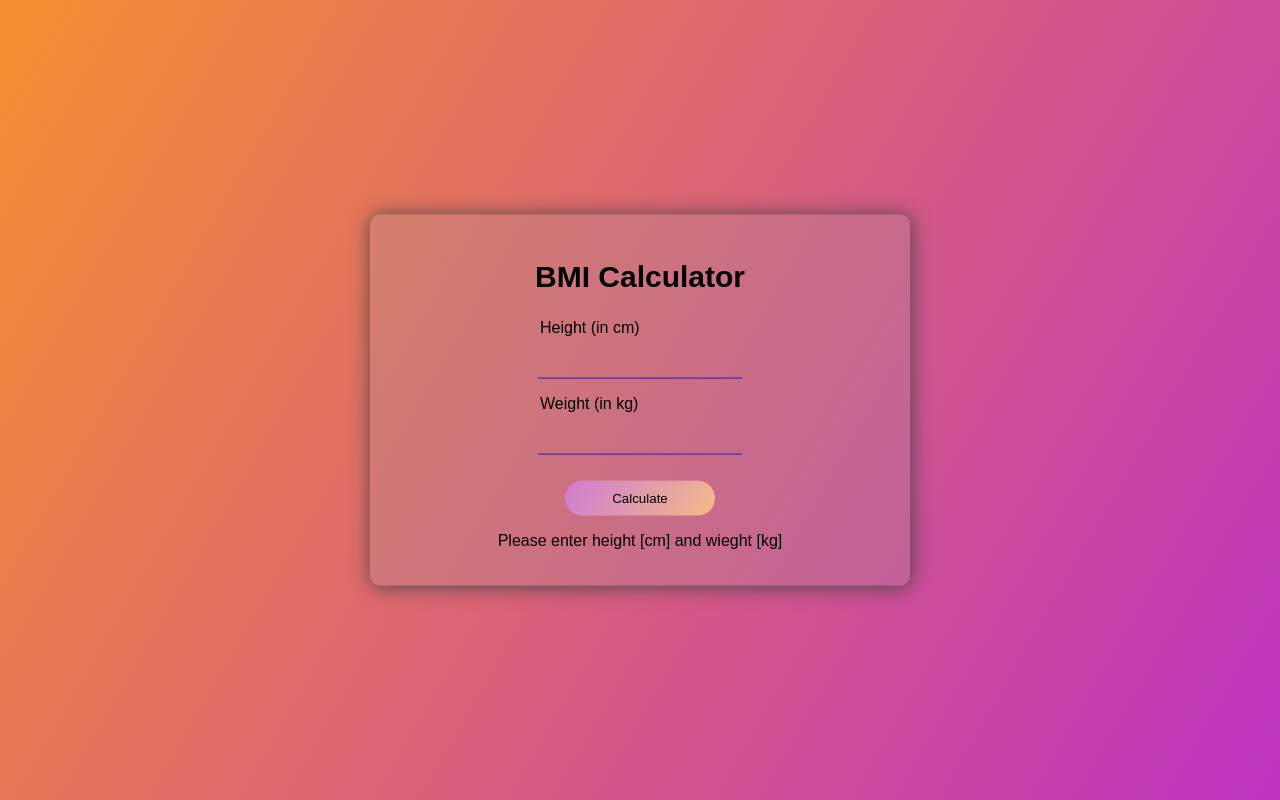
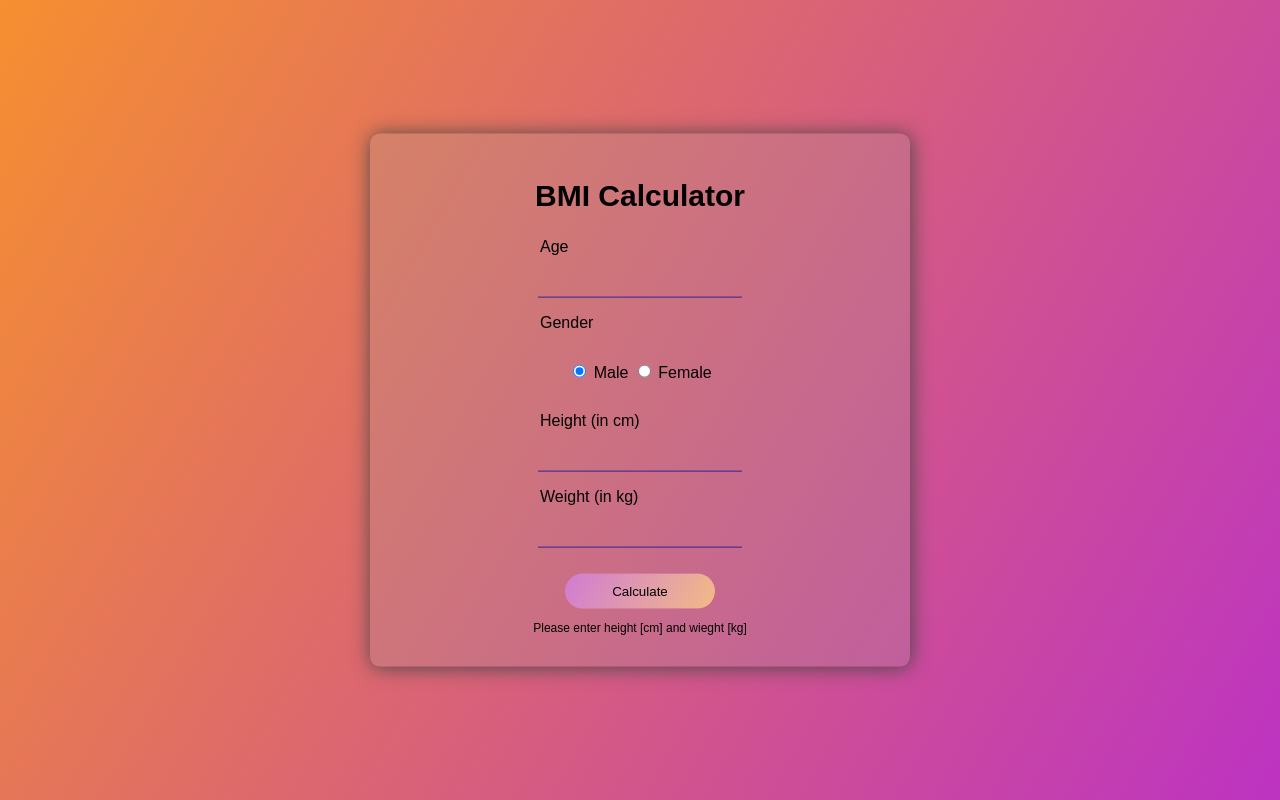
Before and after one commit to SekoM1/BMI-CALCULATOR, a plain HTML site: page index.html in a window 1280 px wide. Drawn offline with Linux system fonts and the light colour scheme.

Commit message:
Add files via upload

```diff
--- a/index.html
+++ b/index.html
@@ -10,6 +10,21 @@
 <body>
         <div class="container">
             <h2>BMI Calculator</h2>
+            <div class = "">
+                <p class="text">Age</p>
+                <input type = "text" class = "form-control" id = "age">
+              </div>
+
+              <div class = "form-group col-3">
+                <p class="text">Gender</p>
+                <div class="genderr">
+                  <input type = "radio" name = "gender" id = "male" value = "male" checked>
+                  <label for = "male">Male</label>
+
+                  <input type = "radio" name = "gender" id = "female" value = "female">
+                  <label for = "female">Female</label>
+                </div>
+              </div>
 
             <p class="text">Height (in cm)</p>
 
--- a/style.css
+++ b/style.css
@@ -26,7 +26,7 @@ font-weight: 600;
     text-align: left;
     margin-left: 150px;
 }
-#height, #weight{
+#height, #weight, .form-control{
     color: 222f3e;
     text-align: left;
     font-size: 20px;
@@ -38,11 +38,19 @@ font-weight: 600;
     width: 200px;
 }
 
-#height:focus, #weight:focus{
+.genderr{
+    margin-top:30px;
+    margin-bottom: 30px;
+
+
+}
+
+#height:focus, #weight:focus, .form-group:focus, .form-control:focus{
     border-bottom: 2px solid #341f97;
     width: 300px;
     transition: 0.5s;
 }
+
 
 #btn{
     font-family: inherit;
@@ -62,6 +70,12 @@ font-weight: 600;
 }
 
 .btn:hover{
+    box-shadow: 1px 1px 10px #341f97;
+}
+
+#info{
     font-size: 12px;
     font-family: inherit;
 }
+
+/* age, gender */
```
